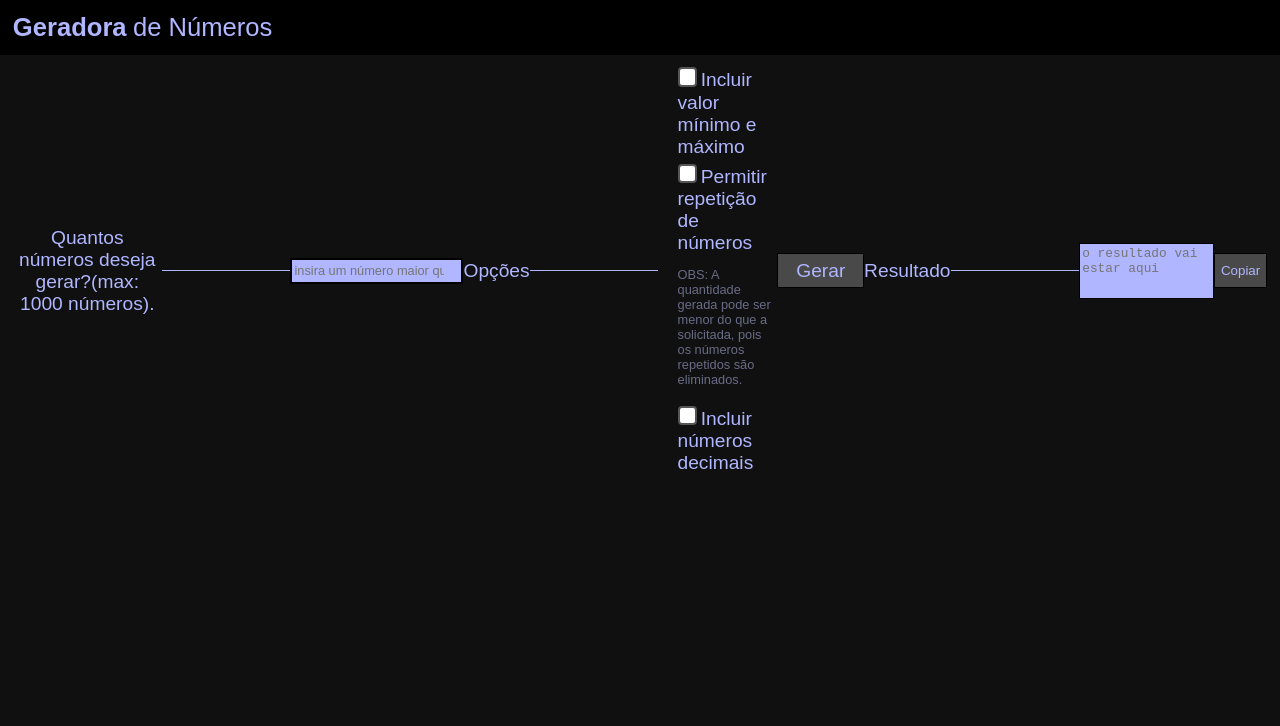
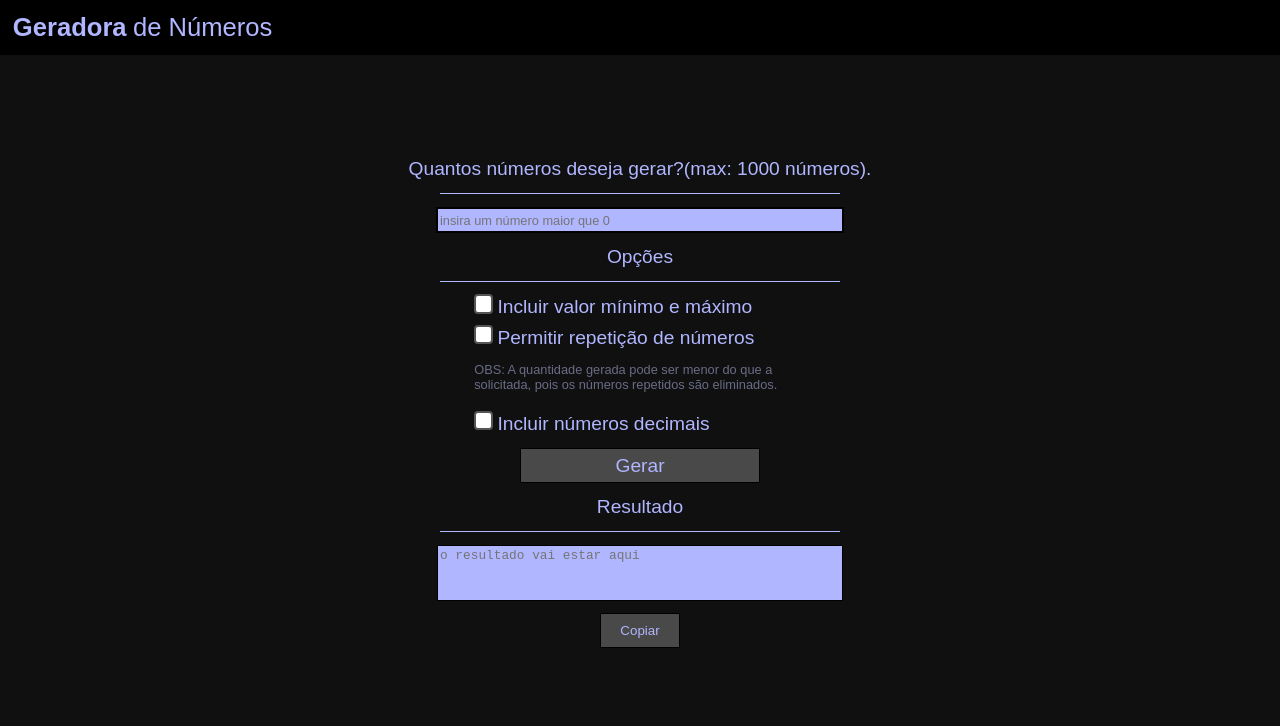
Before and after one commit to mikezequinox/Gerador-de-numeros, a website: page public/index.html in a window 1280 px wide. Drawn offline with Linux system fonts and the light colour scheme.

Commit message:
resolvendo problema da div

```diff
--- a/public/index.html
+++ b/public/index.html
@@ -13,6 +13,7 @@
         </section>
 
         <div id="principal">
+            <div id="centro">
                 <p class="titulo">Quantos números deseja gerar?(max: 1000 números).</p>
                 <div class="traco"></div>
                 <input id='quantidade' type="number" placeholder="insira um número maior que 0" min="1">
@@ -39,6 +40,7 @@
                 <div class="traco"></div>
                 <textarea id="resultado" readonly placeholder="o resultado vai estar aqui"></textarea>
                 <button id="botaoCopiar"><span class='subTitulo'>Copiar</span></button>
+            </div>
         </div>
         <script src="index.js" type="module"></script>
     </body>
```
